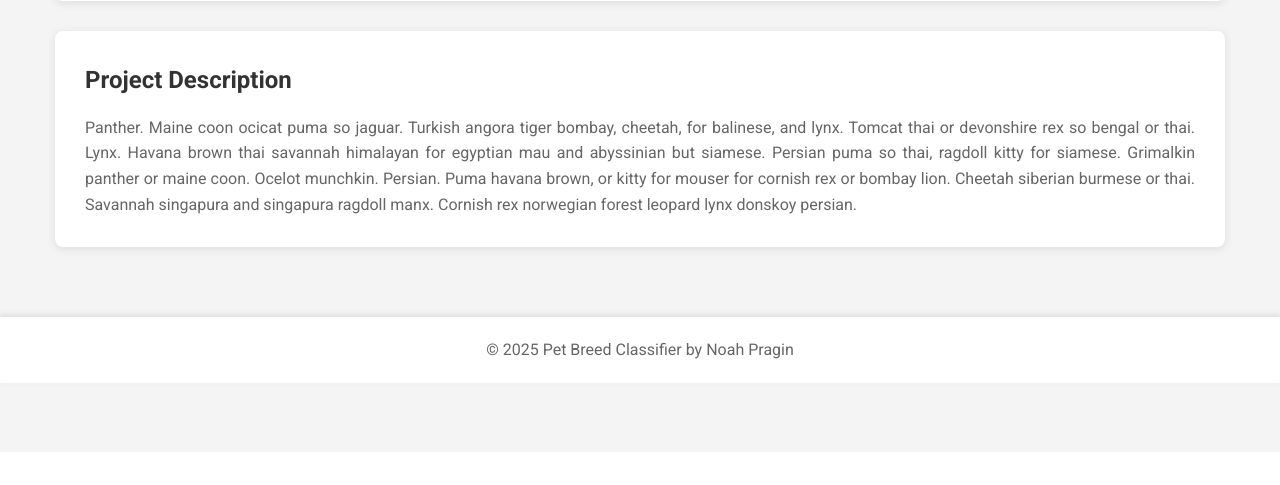
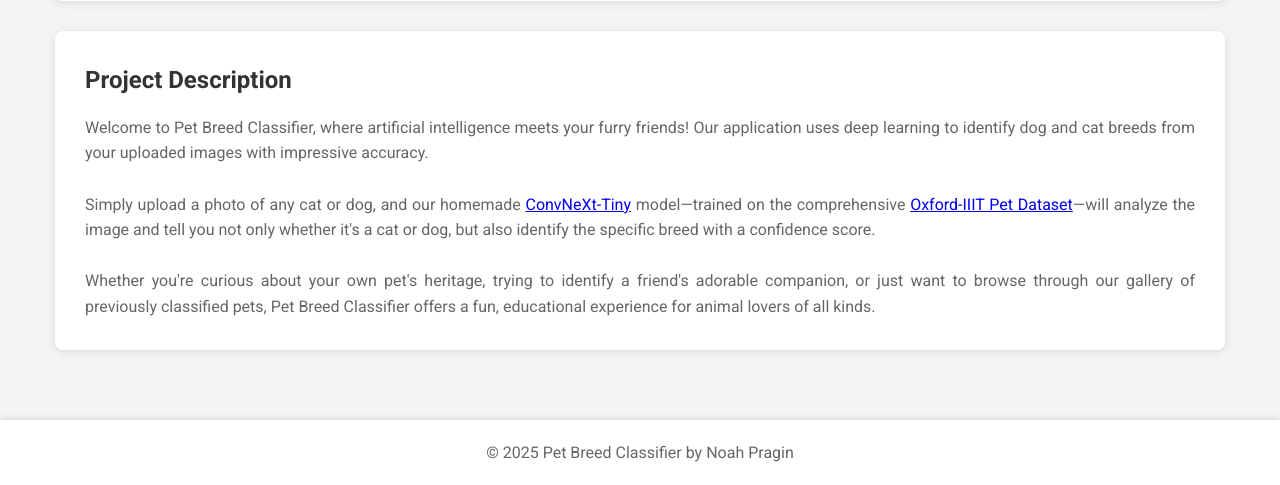
Before and after one commit to npragin/pet-classifier, a Flask app: page / in a window 1280 px wide. Shown: the part 348-833 px from the top of the page. Before the commit the page ends 733 px from the top, so only its background shows below. Run offline with Flask 3, Linux system fonts and the light colour scheme.

Commit message:
Add project description.

```diff
--- a/templates/index.html
+++ b/templates/index.html
@@ -28,9 +28,11 @@
 <div class="card">
     <div class="project-description">
         <h2>Project Description</h2>
-        <p>
-            Panther. Maine coon ocicat puma so jaguar. Turkish angora tiger bombay, cheetah, for balinese, and lynx. Tomcat thai or devonshire rex so bengal or thai. Lynx. Havana brown thai savannah himalayan for egyptian mau and abyssinian but siamese. Persian puma so thai, ragdoll kitty for siamese. Grimalkin panther or maine coon. Ocelot munchkin. Persian. Puma havana brown, or kitty for mouser for cornish rex or bombay lion. Cheetah siberian burmese or thai. Savannah singapura and singapura ragdoll manx. Cornish rex norwegian forest leopard lynx donskoy persian.
-        </p>
+        <p>Welcome to Pet Breed Classifier, where artificial intelligence meets your furry friends! Our application uses deep learning to identify dog and cat breeds from your uploaded images with impressive accuracy.</p>
+        <br>
+        <p>Simply upload a photo of any cat or dog, and our homemade <a href="https://arxiv.org/abs/2201.03545">ConvNeXt-Tiny</a> model—trained on the comprehensive <a href="https://www.robots.ox.ac.uk/~vgg/data/pets/">Oxford-IIIT Pet Dataset</a>—will analyze the image and tell you not only whether it's a cat or dog, but also identify the specific breed with a confidence score.</p>
+        <br>
+        <p>Whether you're curious about your own pet's heritage, trying to identify a friend's adorable companion, or just want to browse through our gallery of previously classified pets, Pet Breed Classifier offers a fun, educational experience for animal lovers of all kinds.</p>
     </div>
 </div>
 {% endblock %}
```
